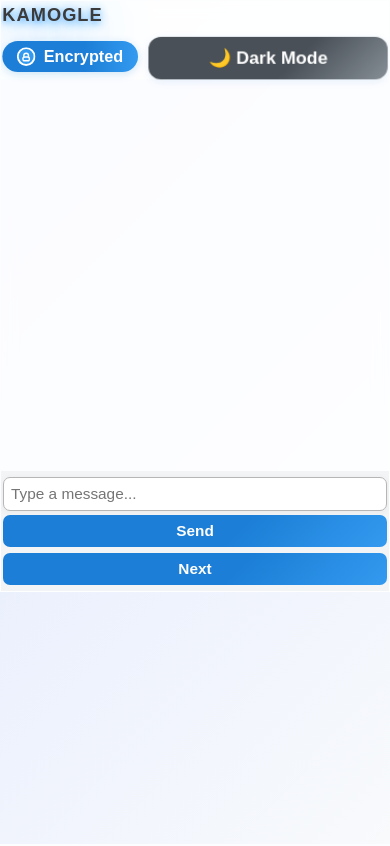
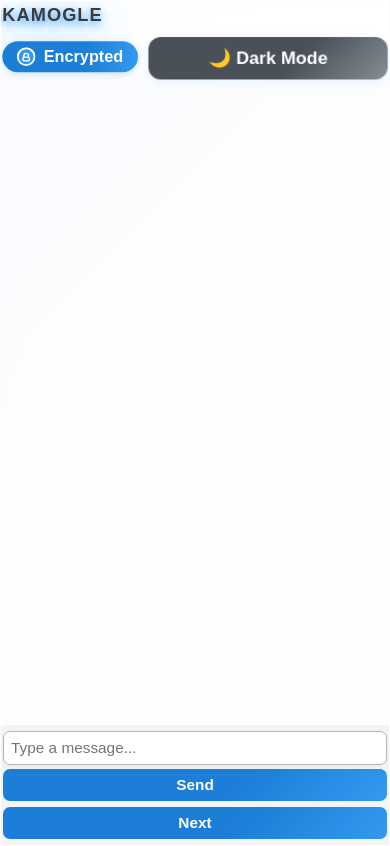
Before and after one commit to rabindranath537/kamogle-, a Flask app: page / in a window 390 px wide. Before the commit the page ends 819 px from the top, so only its background shows below. Run offline with Flask 3, Linux system fonts and the light colour scheme; some libraries are stand-ins or nearby versions.

Commit message:
index.html

```diff
--- a/templates/index.html
+++ b/templates/index.html
@@ -222,14 +222,15 @@
             text-shadow: 0 1px 4px rgba(60,60,60,0.08);
         }
         @media (max-width: 600px) {
-            #main-container { max-width: 100vw; margin: 0; border-radius: 0; box-shadow: none; }
-            #chat-area { min-height: 60vh; max-height: 100vh; padding: 0; }
+            html, body { height: 100%; min-height: 100%; }
+            #main-container { max-width: 100vw; margin: 0; border-radius: 0; box-shadow: none; height: 100vh; min-height: 100vh; display: flex; flex-direction: column; }
+            #chat-area { flex: 1 1 auto; display: flex; flex-direction: column; min-height: 0; max-height: none; height: 100%; padding: 0; }
+            #messages { flex: 1 1 auto; overflow-y: auto; padding: 4px 1vw; font-size: 0.96em; min-height: 0; max-height: none; }
             #header-row { padding: 12px 8px 0 8px; min-height: 44px; flex-direction: column; align-items: flex-start; gap: 6px; }
             #header-row h2 { font-size: 1.1em; letter-spacing: 1px; }
             #header-row > div { width: 100%; justify-content: space-between; gap: 4px; }
             #encryption-badge { padding: 3px 6px; font-size: 0.90em; border-radius: 10px; }
             #dark-toggle { position: static; margin: 0; width: 100%; margin-top: 4px; }
-            #messages { padding: 4px 1vw; font-size: 0.96em; }
             #messages div, #messages div.user-message, #messages div:not(.user-message) {
                 padding: 6px 8px;
                 border-radius: 8px 4px 8px 8px;
@@ -256,7 +257,7 @@
             #send-btn { margin-bottom: 2px; }
             #next-btn { margin-bottom: 0; }
             #typing-indicator { font-size: 0.93em; margin: 0 0 0 4px; }
-            body { animation: none; }
+            body { animation: none; height: 100vh; min-height: 100vh; }
             #main-container, #header-row, #input-area, #messages div { box-shadow: none !important; }
         }
     </style>
```
